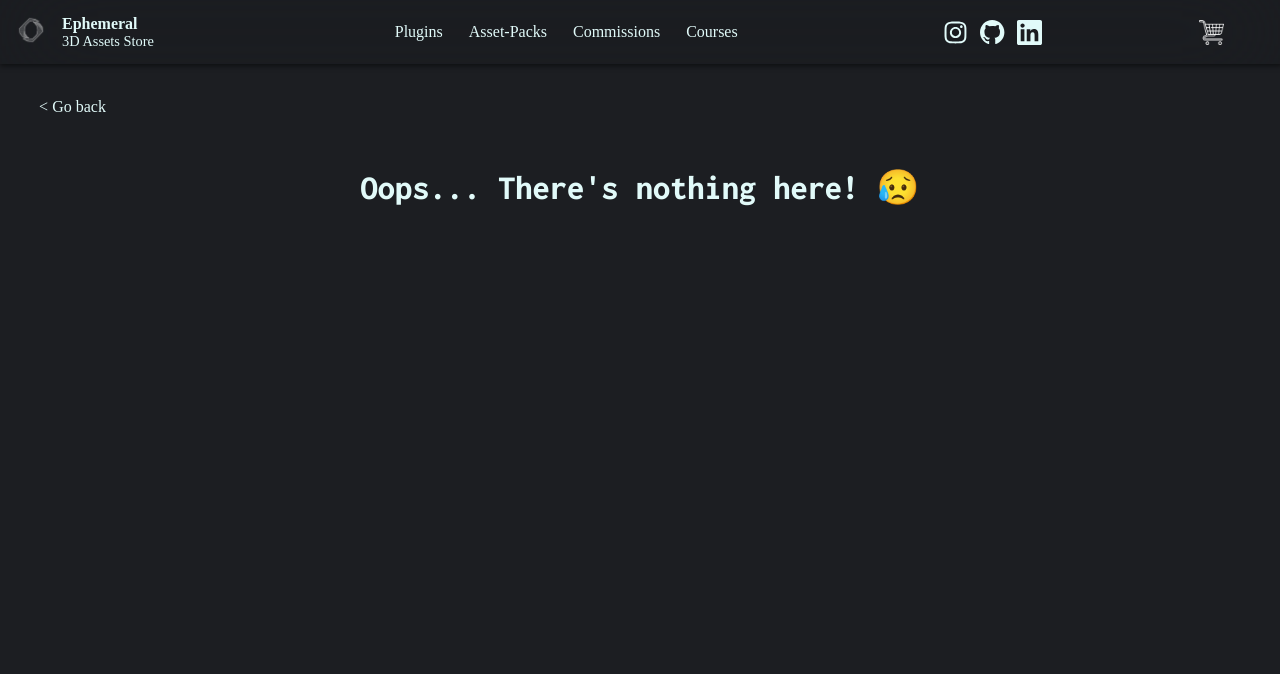
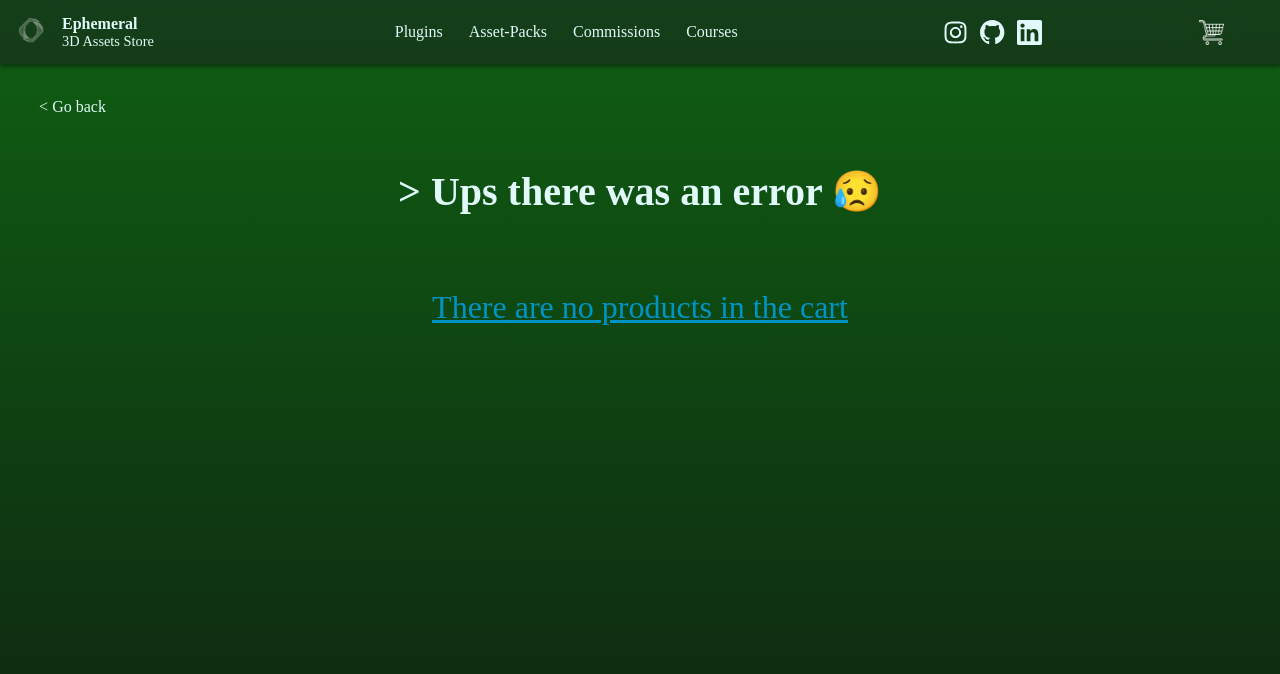
Before and after one commit to IDJoshy/neo-zone, a React (Vite) app: page /cart in a window 1280 px wide. Shown: the top 674 px of the page. Built offline with nearby package versions, Linux system fonts and the light colour scheme; a web font is replaced by a local one.

Commit message:
Main (Changed ErrorHandler and Cart code )

```diff
--- a/src/components/Cart/Cart.jsx
+++ b/src/components/Cart/Cart.jsx
@@ -1,6 +1,7 @@
 import { useContext } from "react";
 import { CartContext } from "../../context/CartContext";
 import { Link } from "react-router-dom";
+import ErrorHandler from "../Error/Error";
 import "./_cart.scss";
 
 const Cart = () => {
@@ -9,17 +10,14 @@ const Cart = () => {
     if( cart.length === 0 )
     {
         return (
-            <div className="cart cart--empty">
-                <Link to="/" className="cart__button cart__button--back">&#60; Go back</Link>
-                <h2 className="cart__text cart__text--title cart__text--title-empty">Oops... There's nothing here! 😥</h2>
-            </div>
+            <ErrorHandler error="There are no products in the cart" className="error--green"/>
         )
     }
 
     return (
         <div className="cart cart--not-empty">
 
-            <Link to="/" className="item-detail__button item-detail__button--back"> &lt; All Products </Link>
+<Link to="/" className="cart__button cart__button--back">&#60; All Products</Link>
 
             <strong className="cart__text cart__text--title cart__text--title-not-empty">
              {">"} Product Cart {"<"}
--- a/src/components/Cart/_cart.scss
+++ b/src/components/Cart/_cart.scss
@@ -19,16 +19,8 @@ $color-red: #ff0000;
     align-items: center;
     width: 100%;
     height: fit-content;
+    gap: 3em;
 
-    &--empty
-    {
-        gap: 3em;
-    }
-
-    &--not-empty
-    {
-        gap: 2.5em;
-    }
 
     &__products
     {
--- a/src/components/Error/Error.jsx
+++ b/src/components/Error/Error.jsx
@@ -1,13 +1,15 @@
 import { Link } from "react-router-dom";
 import "./_error.scss";
 
-const ErrorHandler = ({ error }) =>
+const ErrorHandler = ({ error, className = ""}) =>
 {
+    const errorMessage = error?.toString() || "Something went wrong";
+
     return (
-        <div className="error">
+        <div className={`error ${className}`}>
             <Link to="/" className="error__button error__button--back">{"< "} Go back</Link>
             <h2 className="error__text error__text--title">{"> "} Ups there was an error 😥</h2>
-            <p className="error__text error__text--error">{error}</p>
+            <p className="error__text error__text--error">{errorMessage}</p>
         </div>
     )
 }
--- a/src/components/Error/_error.scss
+++ b/src/components/Error/_error.scss
@@ -6,7 +6,9 @@ $color-light: #005E7C;
 $color-lighter: #0094C6;
 $color-description: #50d0fb;
 
-$error-background: linear-gradient(180deg, rgba(255, 0, 0, 0.5), rgba(0, 0, 0, 0.5));
+$error-background-red: linear-gradient(180deg, rgba(255, 0, 0, 0.5), rgba(0, 0, 0, 0.5));
+$error-background-blue: linear-gradient(180deg, rgba(8, 8, 192, 0.5), rgba(0, 0, 0, 0.5));
+$error-background-green: linear-gradient(180deg, rgba(3, 179, 3, 0.5), rgba(0, 0, 0, 0.5));
 
 .error
 {
@@ -23,10 +25,28 @@ $error-background: linear-gradient(180deg, rgba(255, 0, 0, 0.5), rgba(0, 0, 0, 0
     width: 100%;
     height: 100vh;
 
-    background: $error-background;
-    background-size: 100% 150%;
+    &--red
+    {
+        background: $error-background-red;
+        background-size: 100% 150%;
+        animation: error_background 5s ease-in-out infinite;
+    }
 
-    animation: error_background 5s ease-in-out infinite;
+    &--blue
+    {
+        background: $error-background-blue;
+        background-size: 100% 150%;
+        animation: error_background 5s ease-in-out infinite;
+    }
+
+    &--green
+    {
+        background: $error-background-green;
+        background-size: 100% 150%;
+        animation: error_background 5s ease-in-out infinite;
+    }
+
+
 
     &__text
     {
@@ -35,6 +55,8 @@ $error-background: linear-gradient(180deg, rgba(255, 0, 0, 0.5), rgba(0, 0, 0, 0
         color: $color-default;
         font-size: 2.5em;
         margin-top: 25px;
+        text-overflow: ellipsis;
+        overflow: hidden;
 
         &--error
         {
--- a/src/components/ItemDetailContainer/ItemDetailContainer.jsx
+++ b/src/components/ItemDetailContainer/ItemDetailContainer.jsx
@@ -50,7 +50,7 @@ const ItemDetailContainer = () => {
   if(error)
   {
     return (
-      <ErrorHandler error="Product not found or doesn't exist [404]" />
+      <ErrorHandler error="Product not found or doesn't exist [404]" className='error--red'/>
     )
   }
 
```
